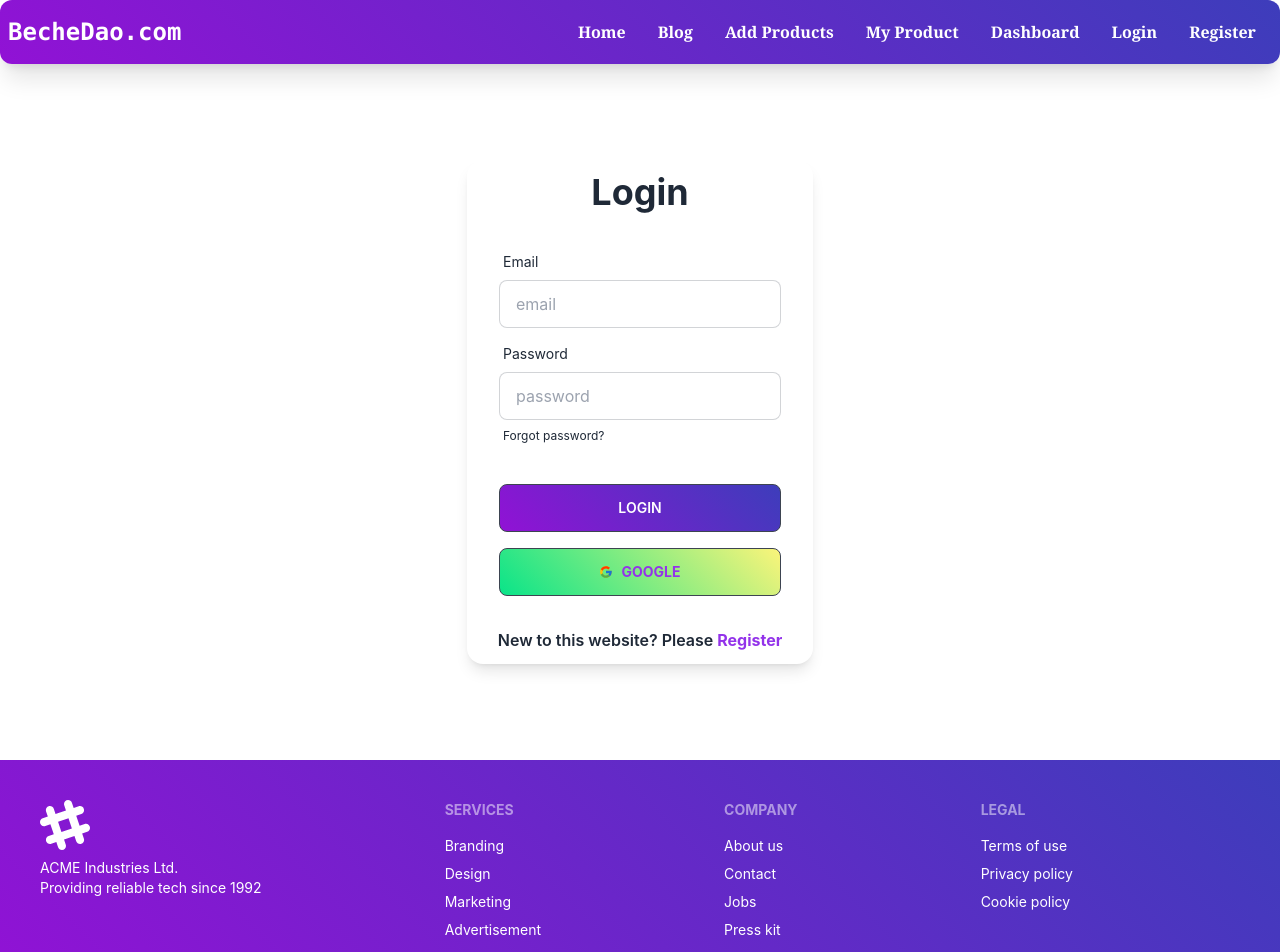
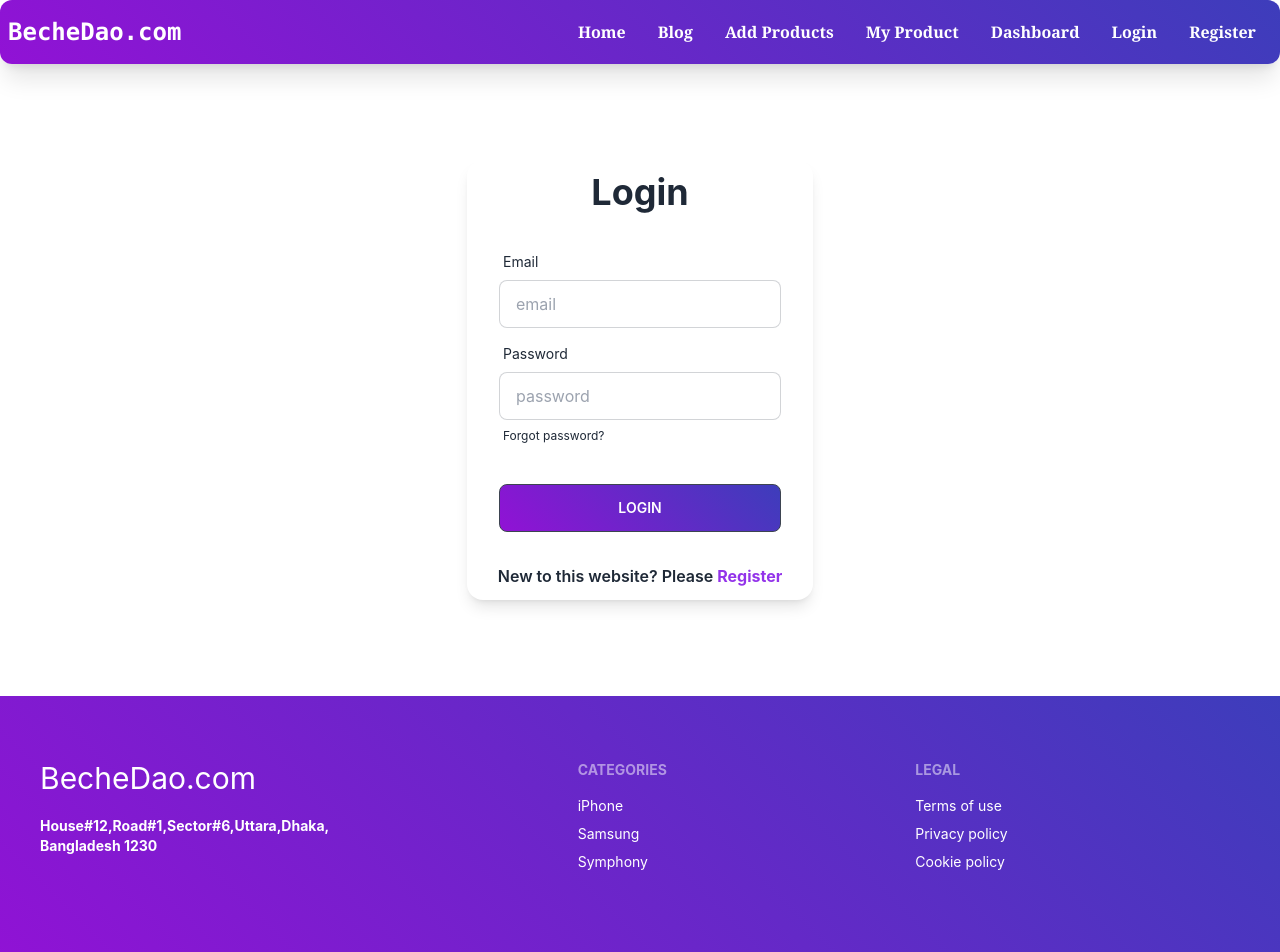
Before and after one commit to JulianaTonu/Resale-website-client, a React (Create React App) app: page /login in a window 1280 px wide. Shown: the top 952 px of the page. Built offline with nearby package versions, Linux system fonts and the light colour scheme; no server answers.

Commit message:
edit footer

```diff
--- a/src/components/Shared/Footer.js
+++ b/src/components/Shared/Footer.js
@@ -2,26 +2,26 @@ import React from 'react';
 
 const Footer = () => {
     return (
-        <footer className="footer p-10 bg mt-10 text-base-content">
+        <footer className="footer p-10 py-16 bg mt-10 text-base-content">
   <div>
-    <svg width="50" height="50" viewBox="0 0 24 24" xmlns="http://www.w3.org/2000/svg" fillRule="evenodd" clipRule="evenodd" className="fill-current  text-white"><path d="M22.672 15.226l-2.432.811.841 2.515c.33 1.019-.209 2.127-1.23 2.456-1.15.325-2.148-.321-2.463-1.226l-.84-2.518-5.013 1.677.84 2.517c.391 1.203-.434 2.542-1.831 2.542-.88 0-1.601-.564-1.86-1.314l-.842-2.516-2.431.809c-1.135.328-2.145-.317-2.463-1.229-.329-1.018.211-2.127 1.231-2.456l2.432-.809-1.621-4.823-2.432.808c-1.355.384-2.558-.59-2.558-1.839 0-.817.509-1.582 1.327-1.846l2.433-.809-.842-2.515c-.33-1.02.211-2.129 1.232-2.458 1.02-.329 2.13.209 2.461 1.229l.842 2.515 5.011-1.677-.839-2.517c-.403-1.238.484-2.553 1.843-2.553.819 0 1.585.509 1.85 1.326l.841 2.517 2.431-.81c1.02-.33 2.131.211 2.461 1.229.332 1.018-.21 2.126-1.23 2.456l-2.433.809 1.622 4.823 2.433-.809c1.242-.401 2.557.484 2.557 1.838 0 .819-.51 1.583-1.328 1.847m-8.992-6.428l-5.01 1.675 1.619 4.828 5.011-1.674-1.62-4.829z"></path></svg>
-    <p className=' text-white'>ACME Industries Ltd.<br/>Providing reliable tech since 1992</p>
+
+    <p className=' text-white text-3xl'>BecheDao.com</p>
+    <p className="font-bold text-grey-200 py-3 text-white
+    ">
+
+         House#12,Road#1,Sector#6,Uttara,Dhaka,
+         <br />Bangladesh 1230
+       </p>
   </div>
-  <div>
-    <span className="footer-title text-white">Services</span>
-    <a href='/' className="link link-hover  text-white">Branding</a>
-    <a  href='/'className="link link-hover  text-white">Design</a>
-    <a href='/' className="link link-hover  text-white">Marketing</a>
-    <a  href='/'className="link link-hover  text-white">Advertisement</a>
+  <div className='mb-10'>
+    <span className="footer-title text-white ">Categories</span>
+    <a href='/' className="link link-hover  text-white">iPhone</a>
+    <a  href='/'className="link link-hover  text-white">Samsung</a>
+    <a href='/' className="link link-hover  text-white">Symphony</a>
+
   </div>
-  <div>
-    <span className="footer-title text-white">Company</span>
-    <a href='/' className="link link-hover  text-white">About us</a>
-    <a  href='/'className="link link-hover  text-white">Contact</a>
-    <a href='/' className="link link-hover  text-white">Jobs</a>
-    <a href='/' className="link link-hover  text-white">Press kit</a>
-  </div>
-  <div>
+
+  <div className='mb-10'>
     <span className="footer-title text-white">Legal</span>
     <a href='/' className="link link-hover  text-white">Terms of use</a>
     <a href='/' className="link link-hover  text-white">Privacy policy</a>
--- a/src/components/Shared/Login.js
+++ b/src/components/Shared/Login.js
@@ -1,10 +1,10 @@
 import React, { useContext } from 'react';
 import { Link } from 'react-router-dom';
 import { AuthContext } from '../context/AuthProvider';
-import { FcGoogle } from "react-icons/fc";
+
 
 const Login = () => {
-const {signIn,signInWithGoogle} =useContext(AuthContext)
+const {signIn} =useContext(AuthContext)
     const handleSubmit = event =>{
         event.preventDefault()
         const form =event.target
@@ -20,17 +20,17 @@ const {signIn,signInWithGoogle} =useContext(AuthContext)
         })
         .catch(err=>console.error(err))
       }
-        const handleGooglesignIn=()=>{
+    //     const handleGooglesignIn=()=>{
 
-          signInWithGoogle ()
-        .then(result=>{
-        const user = result.user
-        console.log(user)
-      })
-      .catch(err=>console.error(err))
+    //       signInWithGoogle ()
+    //     .then(result=>{
+    //     const user = result.user
+    //     console.log(user)
+    //   })
+    //   .catch(err=>console.error(err))
 
 
-    }
+    // }
 
     return (
         <div className="hero  ">
@@ -64,11 +64,7 @@ const {signIn,signInWithGoogle} =useContext(AuthContext)
                 <input type="submit" value="Login" className="btn bg"/>
               </div>
 
-      {/* //googlesignIn */}
-           <div className="form-control mt-2">
 
-            <button className="btn text-purple-600 font-bold bg1 " type="submit" onClick={handleGooglesignIn}><FcGoogle/><span className='ml-2'>Google</span></button>
-               </div>
 
             </form>
 
--- a/src/components/Shared/Register.js
+++ b/src/components/Shared/Register.js
@@ -1,10 +1,11 @@
-import { stringify } from 'postcss';
+// import { stringify } from 'postcss';
 import React, { useContext } from 'react';
 import { Link, useNavigate } from 'react-router-dom';
 import { AuthContext } from '../context/AuthProvider';
+import { FcGoogle } from "react-icons/fc"
 
 const Register = () => {
-const {createUser,updateUserProfile}=useContext(AuthContext)
+const {createUser,updateUserProfile,signInWithGoogle}=useContext(AuthContext)
 const navigate =useNavigate()
 
     const handleSignup = event =>{
@@ -29,7 +30,19 @@ const navigate =useNavigate()
           navigate('/login')
         })
         .catch(e=>console.error(e))
+
+
     }
+
+    const handleGooglesignIn=()=>{
+
+      signInWithGoogle ()
+    .then(result=>{
+    const user = result.user
+    console.log(user)
+  })
+  .catch(err=>console.error(err))
+}
 
             //updateUserProfile
             const handleUpdateProfile =(name,email,role)=>{
@@ -120,7 +133,11 @@ const navigate =useNavigate()
                 <input type="submit" value="Register" className="btn bg"/>
 
               </div>
+ {/* //googlesignIn */}
+ <div className="form-control mt-2">
 
+            <button className="btn text-purple-600 font-bold bg1 " type="submit" onClick={handleGooglesignIn}><FcGoogle/><span className='ml-2'>Google</span></button>
+               </div>
 
             </form>
 
```
